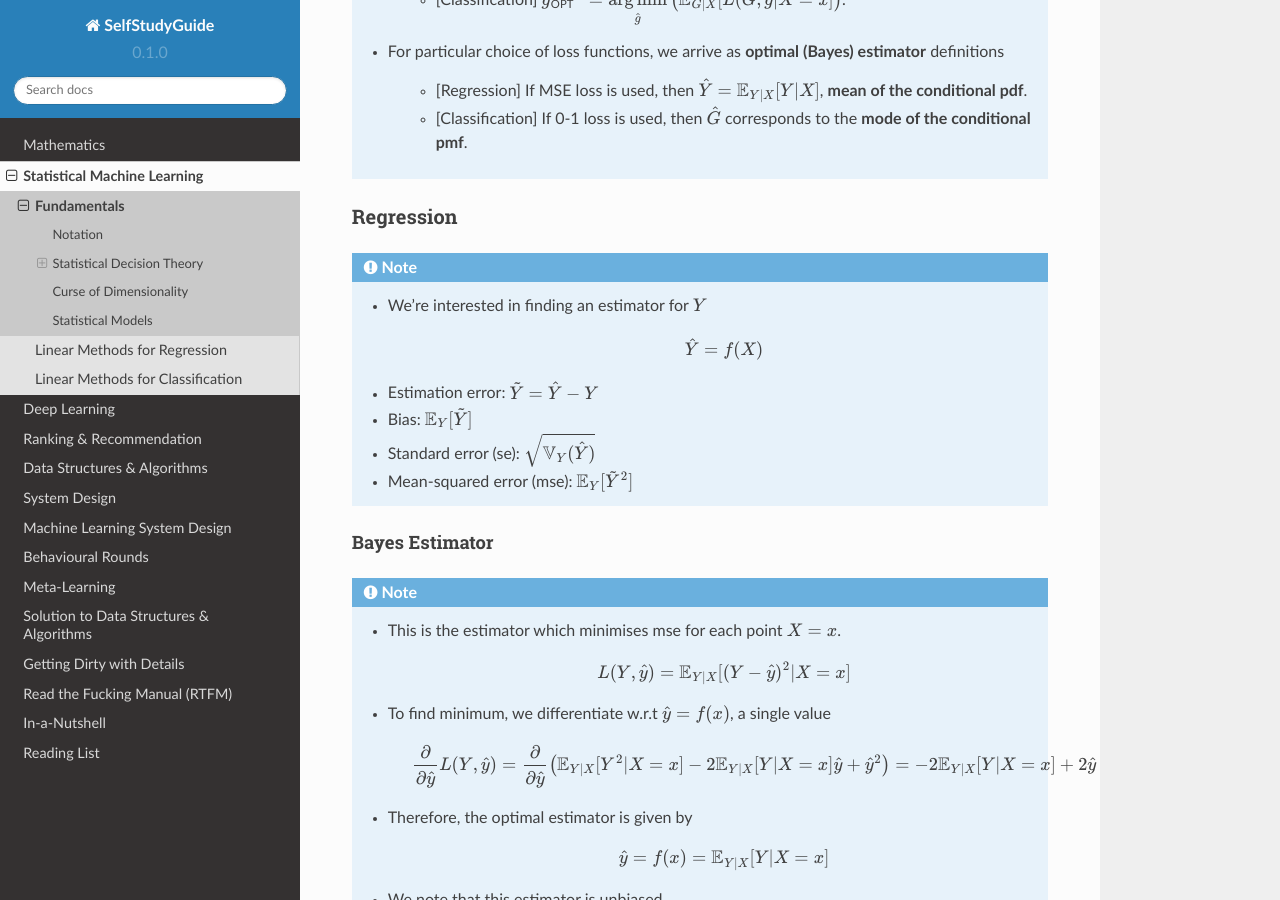
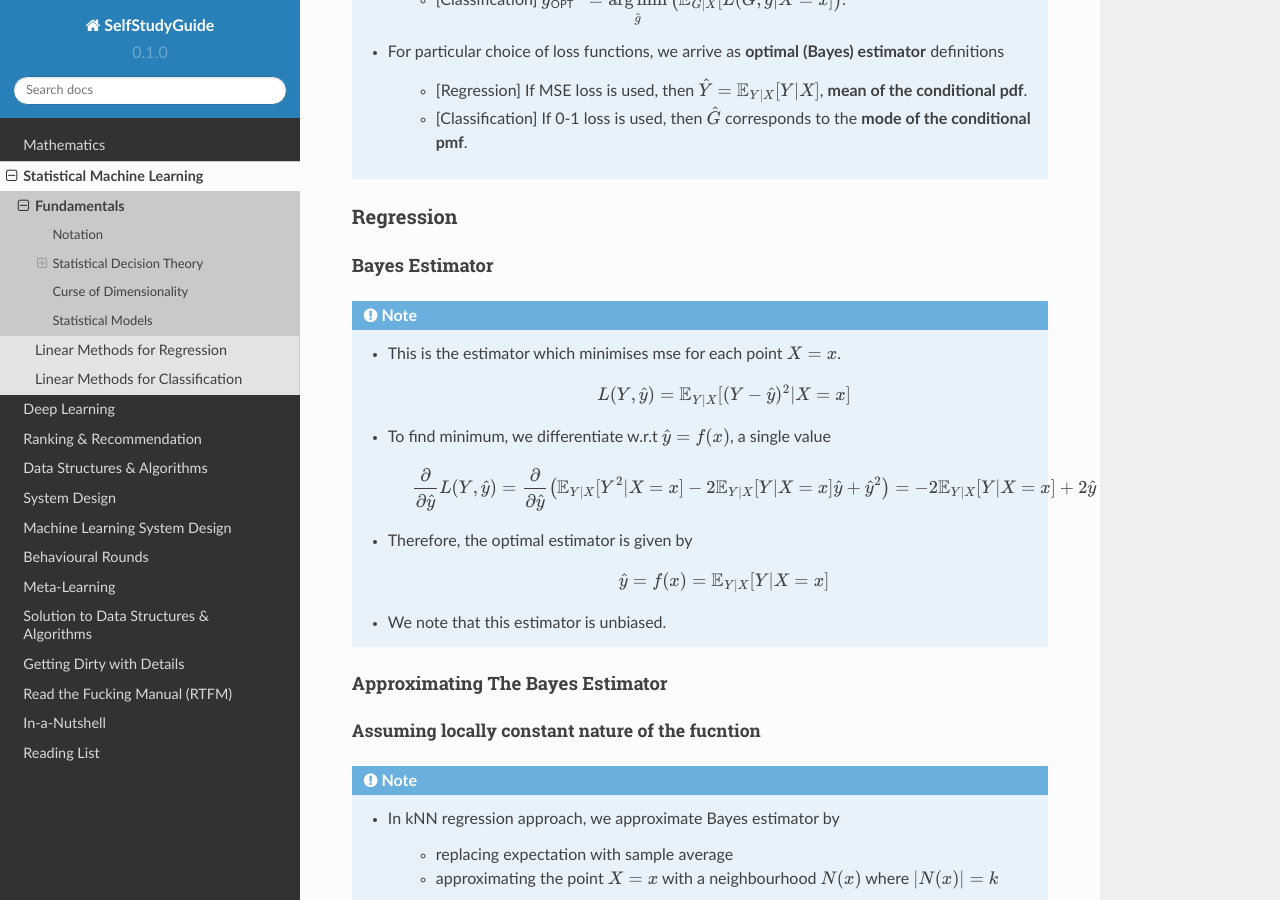
Before and after one commit to uselesstechjunks/leetcode, a Sphinx documentation site: the page built from docs/source/ml/basics.rst, in a window 1280 px wide and 900 px high, scrolled down 2328 px. Built offline with Sphinx 7.4.7 and the Read the Docs theme 2.0.0, drawn with Linux system fonts in a browser that asks for light colours.

Commit message:
Update basics.rst

```diff
--- a/docs/source/ml/basics.rst
+++ b/docs/source/ml/basics.rst
@@ -87,15 +87,6 @@ Two Random Variables
 
 Regression
 ==================================================================================
-.. note::
-	* We're interested in finding an estimator for :math:`Y`
-
-		.. math:: \hat{Y}=f(X)
-	* Estimation error: :math:`\tilde{Y}=\hat{Y}-Y`
-	* Bias: :math:`\mathbb{E}_Y[\tilde{Y}]`
-	* Standard error (se): :math:`\sqrt{\mathbb{V}_Y(\hat{Y})}`
-	* Mean-squared error (mse): :math:`\mathbb{E}_Y[\tilde{Y}^2]`
-
 Bayes Estimator
 ----------------------------------------------------------------------------------
 .. note::
@@ -134,7 +125,6 @@ Explicit assumption from a model
 
 Classification
 ==================================================================================
-
 Bayes Classifier
 ----------------------------------------------------------------------------------
 
```
